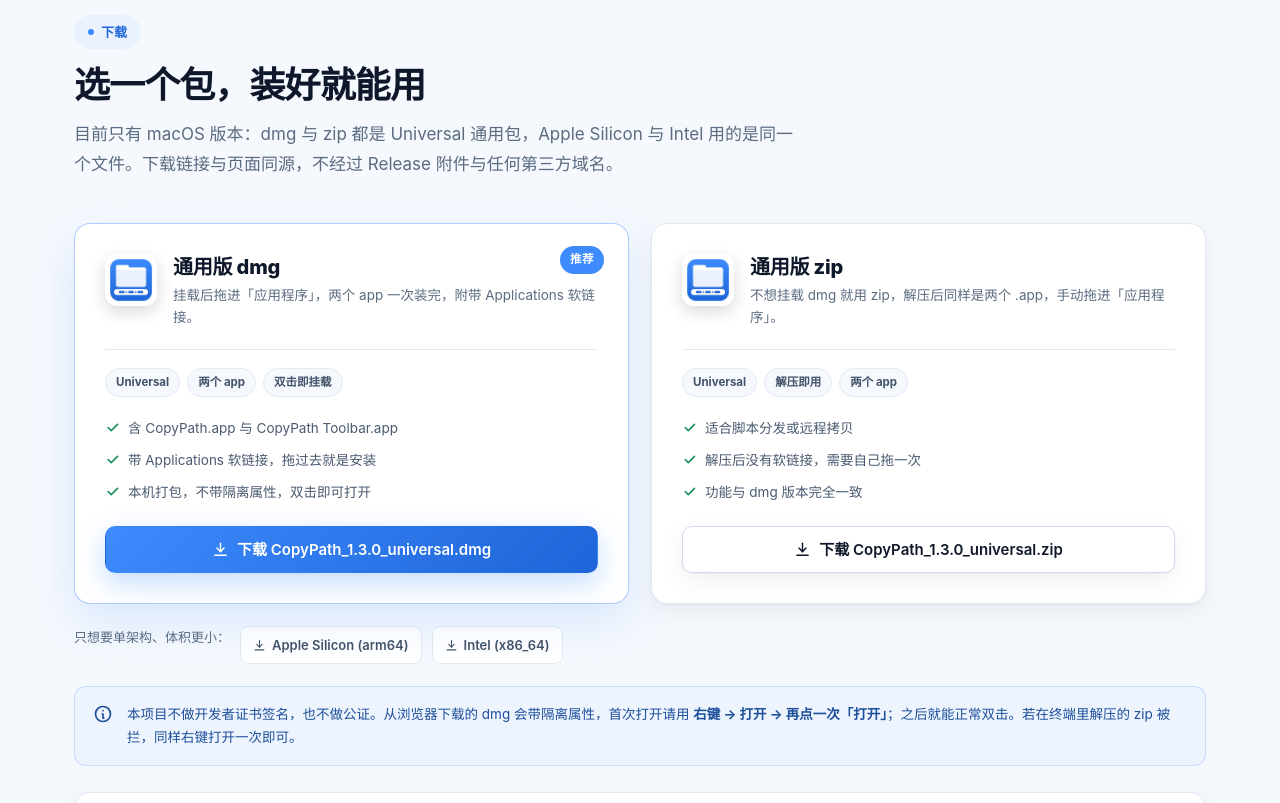
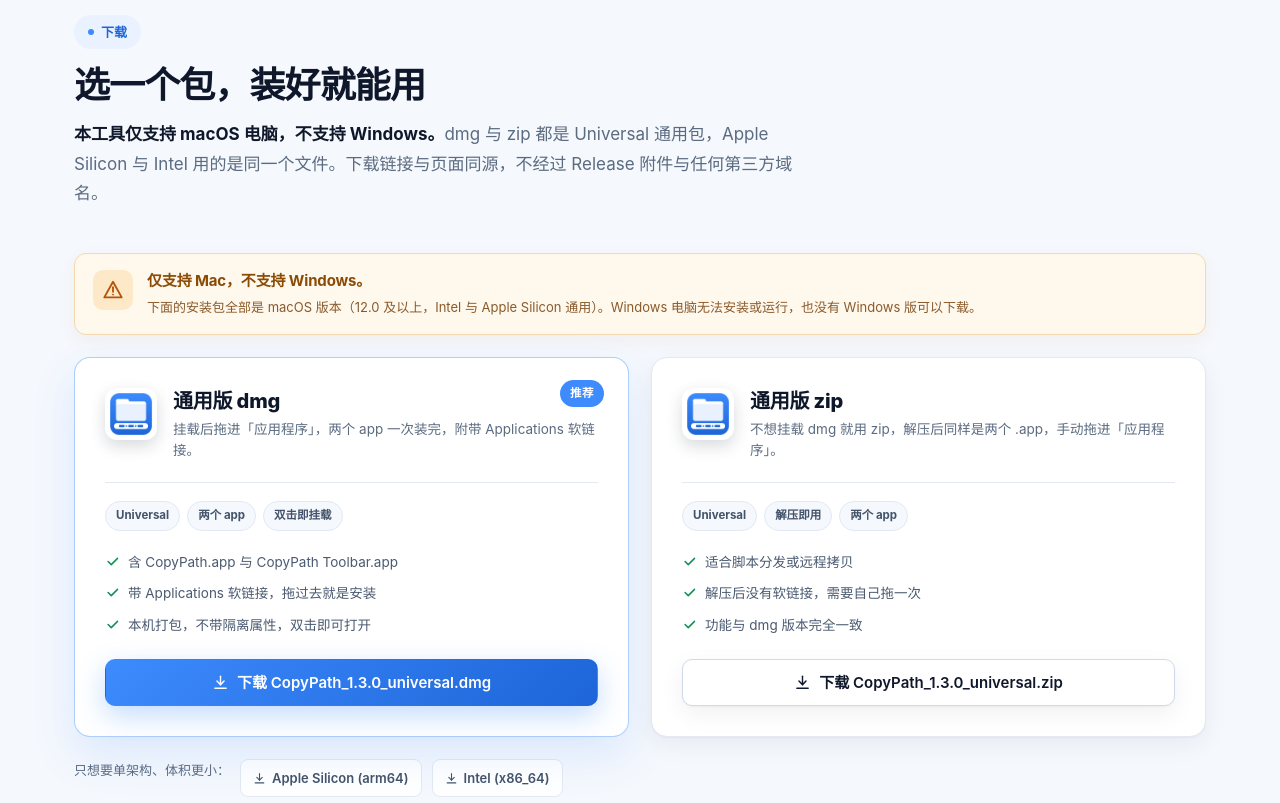
Before and after one commit to andli0626/tools-folderpath, a plain HTML site: page index.html in a window 1280 px wide. Shown: the part 820-1623 px from the top of the page. Drawn offline with Linux system fonts and the light colour scheme.

Commit message:
feat(site): 下载区置顶平台限制提示
- 新增醒目提示条：仅支持 Mac，不支持 Windows，Windows 电脑无法安装运行
- 下载区引导语与 FAQ 首条同步说明，避免误下
- 结构校验与依赖自检通过

```diff
--- a/index.html
+++ b/index.html
@@ -96,6 +96,7 @@ section.band{background:var(--band);border-top:1px solid var(--line);border-bott
   font-size:clamp(26px,3.4vw,36px);font-weight:800;letter-spacing:-.025em;line-height:1.25;
 }
 .lead{color:var(--muted);font-size:17px;line-height:1.75}
+.lead b{color:var(--ink);font-weight:750}
 .grid-2{display:grid;grid-template-columns:repeat(2,minmax(0,1fr));gap:22px}
 .grid-4{display:grid;grid-template-columns:repeat(4,minmax(0,1fr));gap:18px}
 .icon-tile{
@@ -279,6 +280,17 @@ section.band{background:var(--band);border-top:1px solid var(--line);border-bott
   background:var(--band-2);border:1px solid rgba(61,139,253,.22);color:#1e4f9a;font-size:13.5px;line-height:1.7;
 }
 .dl-note svg{width:20px;height:20px;margin-top:1px}
+
+/* 平台限制提示 */
+.notice{
+  display:grid;grid-template-columns:40px minmax(0,1fr);gap:14px;align-items:start;
+  margin-bottom:22px;padding:16px 18px;border-radius:12px;
+  background:#fff8ec;border:1px solid #f3d9ad;box-shadow:0 6px 18px rgba(180,83,9,.06);
+}
+.notice-ico{display:flex;align-items:center;justify-content:center;width:40px;height:40px;border-radius:10px;background:#fde9c8;color:#b45309}
+.notice-ico svg{width:22px;height:22px}
+.notice b{display:block;font-size:15px;color:#8a4b06;letter-spacing:-.01em;line-height:1.5}
+.notice p{font-size:13px;color:#8a5a2b;line-height:1.7;margin-top:3px}
 
 /* 平台与源码 */
 .platform-row{display:grid;grid-template-columns:minmax(0,1.05fr) minmax(0,.95fr);gap:18px;margin-top:26px}
@@ -631,7 +643,17 @@ details[open] summary{color:var(--brand-deep)}
     <div class="sec-head reveal">
       <span class="chip"><i class="chip-dot"></i>下载</span>
       <h2 class="h2" id="dl-title">选一个包，装好就能用</h2>
-      <p class="lead">目前只有 macOS 版本：dmg 与 zip 都是 Universal 通用包，Apple Silicon 与 Intel 用的是同一个文件。下载链接与页面同源，不经过 Release 附件与任何第三方域名。</p>
+      <p class="lead"><b>本工具仅支持 macOS 电脑，不支持 Windows。</b>dmg 与 zip 都是 Universal 通用包，Apple Silicon 与 Intel 用的是同一个文件。下载链接与页面同源，不经过 Release 附件与任何第三方域名。</p>
+    </div>
+
+    <div class="notice reveal" role="note">
+      <span class="notice-ico">
+        <svg viewBox="0 0 24 24" fill="none" stroke="currentColor" stroke-width="2" stroke-linecap="round" stroke-linejoin="round" aria-hidden="true"><path d="M12 3 2.5 20h19L12 3Z"/><path d="M12 9v5"/><path d="M12 17h.01"/></svg>
+      </span>
+      <div>
+        <b>仅支持 Mac，不支持 Windows。</b>
+        <p>下面的安装包全部是 macOS 版本（12.0 及以上，Intel 与 Apple Silicon 通用）。Windows 电脑无法安装或运行，也没有 Windows 版可以下载。</p>
+      </div>
     </div>
 
     <div class="dl-grid">
@@ -1177,6 +1199,13 @@ CopyPath_1.3.0_universal.dmg
 
     <div class="faq">
       <details class="reveal">
+        <summary>有 Windows 版吗？支持 Windows 吗？</summary>
+        <div class="faq-body">
+          <b>没有，也不支持。</b>CopyPath 只支持 macOS 电脑，Windows 与 Linux 都无法安装或运行。原因是取路径依赖访达（Finder）与 <span class="mono">osascript</span>，悬浮按钮用的是 AppKit 的 <span class="mono">NSPanel</span>；要支持 Windows 得另写取路径与悬浮窗两套实现，属于独立工程，不是补一个安装包就能解决。
+        </div>
+      </details>
+
+      <details class="reveal">
         <summary>提示「未获得授权」或报错 -1743</summary>
         <div class="faq-body">
           重新打包会用 ad-hoc 重新签名，cdhash 变了，旧的自动化授权随之失效。重置后重新授权一次即可：
```
